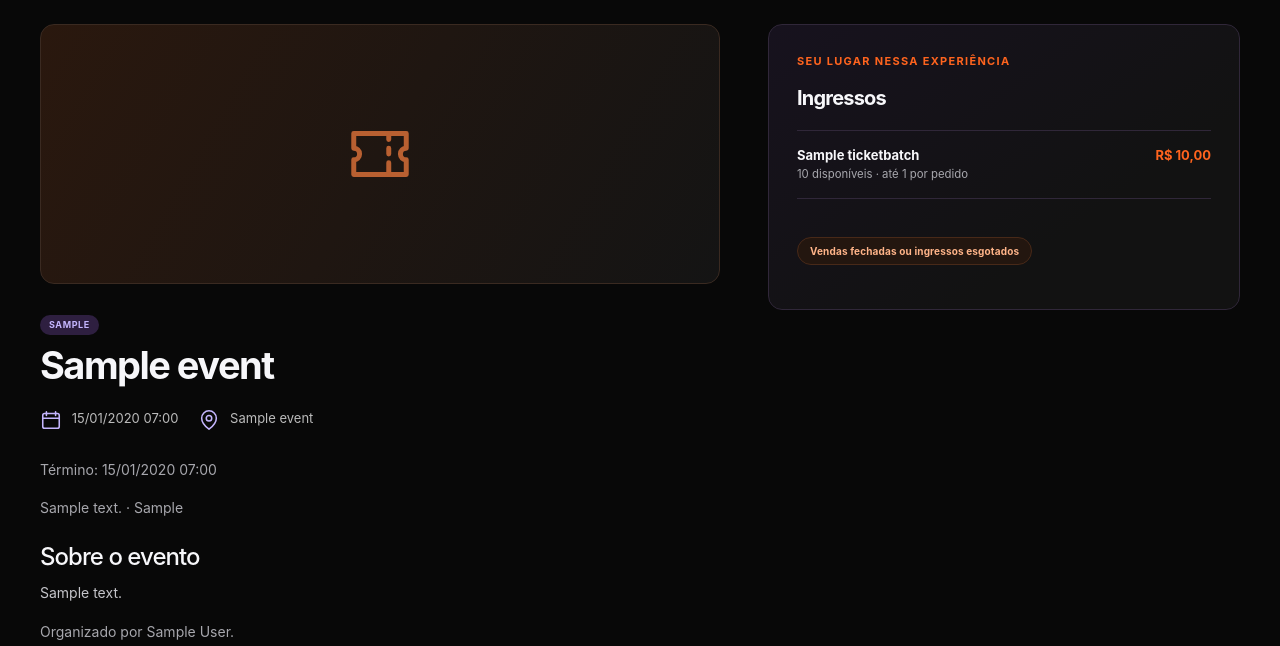
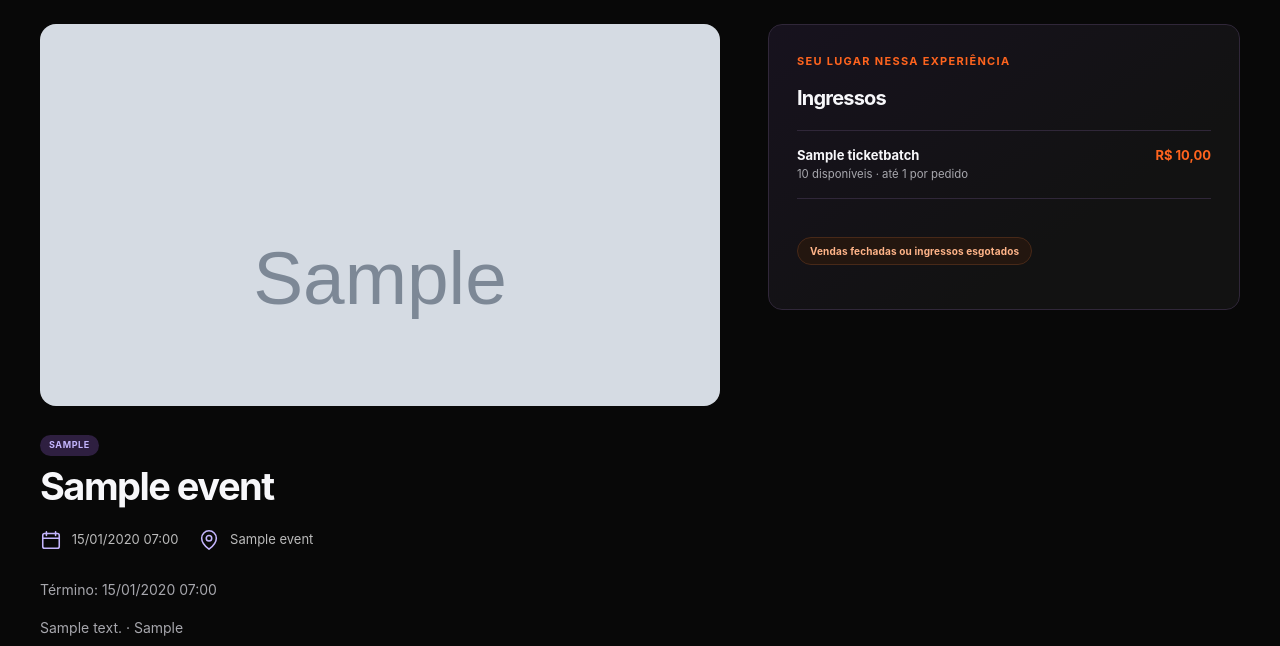
Before and after one commit to Guicosta-dev/FOMO, a Django app: a page that uses templates/events/event_detail.html in a window 1280 px wide. Shown: the part 148-794 px from the top of the page. Run offline with Django 5.2, Linux system fonts and the light colour scheme; tables that the repository leaves empty hold one stand-in row (values such as "Sample post"); grey boxes marked "Sample" are stand-in pictures; parts of the project's set-up code (start-up, migrations or seed data) failed here and were passed over; some libraries are stand-ins or nearby versions.

Commit message:
upload de imagens do evento

```diff
--- a/app/forms.py
+++ b/app/forms.py
@@ -56,11 +56,13 @@ class EventForm(BootstrapFormMixin, forms.ModelForm):
             "city",
             "starts_at",
             "ends_at",
+            "image"
         ]
         widgets = {
             "description": forms.Textarea(attrs={"rows": 5}),
             "starts_at": forms.DateTimeInput(attrs={"type": "datetime-local"}, format=DATETIME_LOCAL),
             "ends_at": forms.DateTimeInput(attrs={"type": "datetime-local"}, format=DATETIME_LOCAL),
+            "image": forms.ClearableFileInput(attrs={"class": "form-control", "accept": "image/*"}),
         }
 
     def __init__(self, *args, **kwargs):
--- a/app/models.py
+++ b/app/models.py
@@ -71,6 +71,8 @@ class EventQuerySet(models.QuerySet):
 
 
 class Event(models.Model):
+    image = models.ImageField(upload_to="events/", blank=True, null=True)
+
     class Status(models.TextChoices):
         DRAFT = "draft", "Rascunho"
         PUBLISHED = "published", "Publicado"
--- a/app/static/style.css
+++ b/app/static/style.css
@@ -2194,3 +2194,20 @@ summary:focus-visible {
 .page-heading h1 {
   overflow-wrap: anywhere;
 }
+.event-image img { width: 100%; height: 100%; object-fit: cover; display: block; }
+
+.detail-hero {
+  aspect-ratio: 16 / 9;
+  width: 100%;
+  border-radius: 16px;
+  overflow: hidden;
+  background: #111;
+  margin-bottom: 1.5rem;
+}
+
+.detail-hero__img {
+  width: 100%;
+  height: 100%;
+  object-fit: cover;
+  object-position: center top;
+}
--- a/app/urls.py
+++ b/app/urls.py
@@ -1,6 +1,8 @@
 from django.contrib.auth.views import LogoutView
 from django.urls import path
 from django.views.generic import TemplateView
+from django.conf import settings
+from django.conf.urls.static import static
 
 from . import views
 
@@ -30,4 +32,4 @@ urlpatterns = [
     path("painel/eventos/<int:event_pk>/lotes/novo/", views.BatchCreateView.as_view(), name="batch_create"),
     path("painel/lotes/<int:pk>/editar/", views.BatchUpdateView.as_view(), name="batch_update"),
     path("sobre/", TemplateView.as_view(template_name="about.html", extra_context={"active_page": "about"}), name="about"),
-]
+]+ static(settings.MEDIA_URL, document_root=settings.MEDIA_ROOT)
--- a/config/settings.py
+++ b/config/settings.py
@@ -106,3 +106,6 @@ DEFAULT_AUTO_FIELD = "django.db.models.BigAutoField"
 
 # Faz as mensagens de erro usarem a classe "alert-danger" do Bootstrap.
 MESSAGE_TAGS = {messages_constants.ERROR: "danger"}
+
+MEDIA_URL = "/media/"
+MEDIA_ROOT = BASE_DIR / "media"
--- a/templates/dashboard/event_form.html
+++ b/templates/dashboard/event_form.html
@@ -35,7 +35,7 @@
     </div>
     <div class="row g-4">
       <div class="col-12 col-lg-8">
-        <form class="panel django-form" method="post">
+        <form class="panel django-form" method="post" enctype="multipart/form-data">
           {% csrf_token %}
           {% include "includes/form_fields.html" %}
           <div class="form-actions">
--- a/templates/events/event_detail.html
+++ b/templates/events/event_detail.html
@@ -15,9 +15,15 @@
     {% endif %}
     <div class="row g-4 g-xl-5">
       <div class="col-12 col-lg-7">
+    {% if event.image %}
+        <div class="detail-hero">
+          <img src="{{ event.image.url }}" alt="{{ event.title }}" class="detail-hero__img">
+        </div>
+    {% else %}
         <div class="detail-placeholder" aria-hidden="true">
           {% include "includes/icon.html" with name="ticket" %}
         </div>
+    {% endif %}
         <span class="category-pill">{{ event.city }}</span>
         <h1 class="detail-title">{{ event.title }}</h1>
         <div class="detail-meta">
--- a/templates/includes/event_card.html
+++ b/templates/includes/event_card.html
@@ -3,7 +3,11 @@
   <a class="event-image"
     href="{% url 'app:event_detail' event.slug %}"
     aria-label="Ver {{ event.title }}">
-    <div class="event-image-placeholder">{% include "includes/icon.html" with name="ticket" %}</div>
+{% if event.image %}
+  <img src="{{ event.image.url }}" alt="{{ event.title }}" loading="lazy">
+{% else %}
+  <div class="event-image-placeholder">{% include "includes/icon.html" with name="ticket" %}</div>
+{% endif %}
   </a>
   <div class="event-favorite">
     {% if user.is_authenticated %}
```
Also changed, not shown: app/migrations/0004_event_image.py (added), media/events/festafomo.jpg (added), media/events/imagemfesta.jpg (added).
